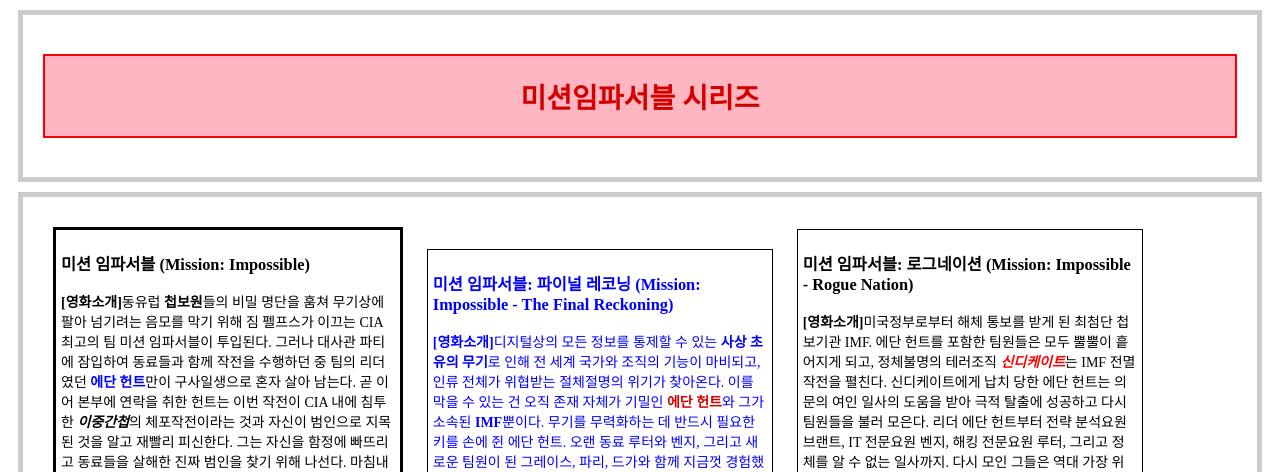
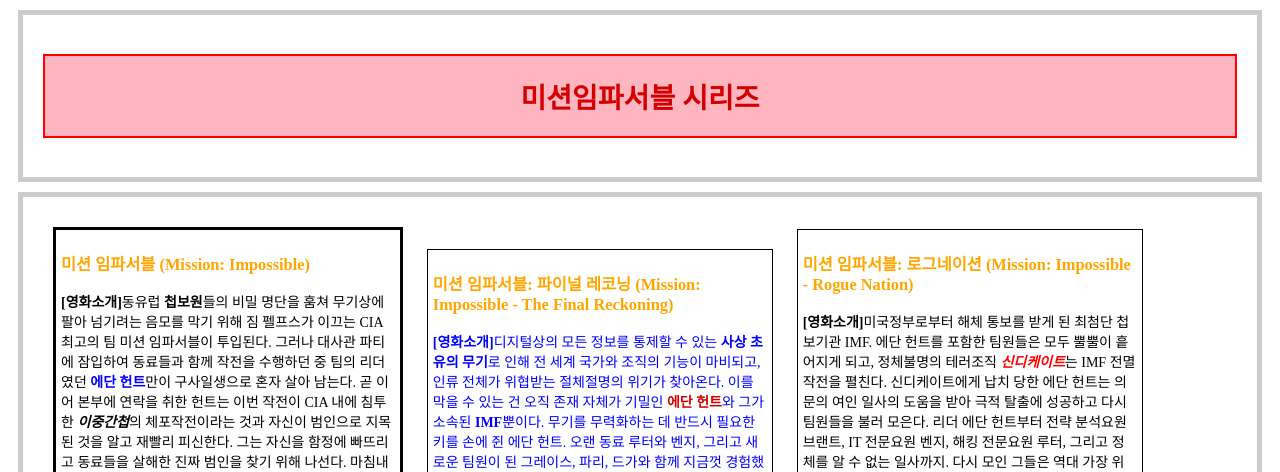
Before and after one commit to nope1015/web260930, a plain HTML site: page index.html in a window 1280 px wide. Shown: the top 472 px of the page. Drawn offline with Linux system fonts and the light colour scheme.

Commit message:
Update index.html

```diff
--- a/index.html
+++ b/index.html
@@ -10,21 +10,33 @@
 
     <main>
       <article class="content" id="m1">
-      <h3>미션 임파서블 (Mission: Impossible)</h3>
+      <h3>
+        <a target="_blank" href="https://www.themoviedb.org/movie/954-mission-impossible">
+        미션 임파서블 (Mission: Impossible)
+        </a>
+      </h3>
       <div>동유럽 <strong>첩보원</strong>들의 비밀 명단을 훔쳐 무기상에 팔아 넘기려는 음모를 막기 위해 짐 펠프스가 이끄는 CIA 최고의 팀 미션 임파서블이 투입된다. 그러나 대사관 파티에 잠입하여 동료들과 함께 작전을 수행하던 중 팀의 리더였던 <b style="color:blue;">에단 헌트</b>만이 구사일생으로 혼자 살아 남는다. 곧 이어 본부에 연락을 취한 헌트는 이번 작전이 CIA 내에 침투한 <em><b>이중간첩</b></em>의 체포작전이라는 것과 자신이 범인으로 지목된 것을 알고 재빨리 피신한다. 그는 자신을 함정에 빠뜨리고 동료들을 살해한 진짜 범인을 찾기 위해 나선다. 마침내 그는 컴퓨터의 접속암호를 풀어 <i>무기 밀매상</i>인 맥스와 연락을 취하는데...</div>
       <img width="200px" src="https://image.tmdb.org/t/p/w500/6vDaYhZypJzd8r0NnSY2JPIX6Y5.jpg">
       <h5>개봉일: 1996-05-22</h5>
       </article>
 
       <article class="content" id="m2">
-      <h3>미션 임파서블: 파이널 레코닝 (Mission: Impossible - The Final Reckoning)</h3>
+      <h3>
+        <a target="_blank" href="https://www.themoviedb.org/movie/575265-mission-impossible-the-final-reckoning">
+        미션 임파서블: 파이널 레코닝 (Mission: Impossible - The Final Reckoning)
+        </a>
+      </h3>
       <div>디지털상의 모든 정보를 통제할 수 있는 <b>사상 초유의 무기</b>로 인해 전 세계 국가와 조직의 기능이 마비되고, 인류 전체가 위협받는 절체절명의 위기가 찾아온다. 이를 막을 수 있는 건 오직 존재 자체가 기밀인 <b style="color:#D40000">에단 헌트</b>와 그가 소속된 <b>IMF</b>뿐이다. 무기를 무력화하는 데 반드시 필요한 키를 손에 쥔 에단 헌트. 오랜 동료 루터와 벤지, 그리고 새로운 팀원이 된 그레이스, 파리, 드가와 함께 지금껏 경험했던 그 어떤 상대보다도 강력한 적에 맞서 모두의 운명을 건 불가능한 미션에 뛰어든다.</div>
       <img width="200px" src="https://image.tmdb.org/t/p/w500/c5pDU8SW0ZbmO5jHfw7fX6keyyR.jpg">
       <h5>개봉일:2025-05-17</h5>
       </article>
 
       <article class="content" id="m3">
-      <h3>미션 임파서블: 로그네이션 (Mission: Impossible - Rogue Nation)</h3>
+      <h3>
+        <a target="_blank" href="https://www.themoviedb.org/movie/177677-mission-impossible-rogue-nation">
+        미션 임파서블: 로그네이션 (Mission: Impossible - Rogue Nation)
+        </a>
+      </h3>
       <div>미국정부로부터 해체 통보를 받게 된 최첨단 첩보기관 IMF.  에단 헌트를 포함한 팀원들은 모두 뿔뿔이 흩어지게 되고, 정체불명의 테러조직 <i style="color: red"><b>신디케이트</b></i>는 IMF 전멸 작전을 펼친다. 신디케이트에게 납치 당한 에단 헌트는 의문의 여인 일사의 도움을 받아 극적 탈출에 성공하고 다시 팀원들을 불러 모은다. 리더 에단 헌트부터 전략 분석요원 브랜트, IT 전문요원 벤지, 해킹 전문요원 루터, 그리고 정체를 알 수 없는 일사까지. 다시 모인 그들은 역대 가장 위협적인 적 신디케이트에 맞서는 <b>불가능한 미션을 펼친다.</b></div>
       <img width="200px" src="https://image.tmdb.org/t/p/w500/wqHiuRRkjJ8vyjKOm0IjHhyzISy.jpg">
       <h5>개봉일: 2015-07-28</h5>
```
